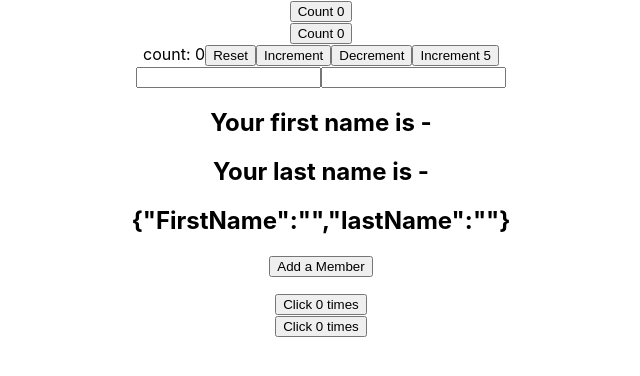
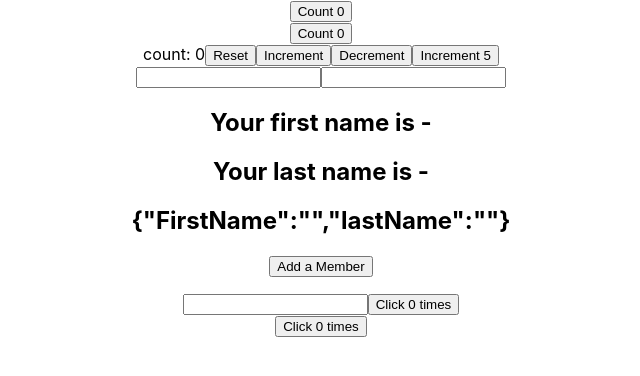
Before and after one commit to pasan077/react-hook-codevolution, a React (Create React App) app: page / in a window 1280 px wide. Shown: the top 376 px of the page, without its empty margins (319-959 px from the left). Built offline with nearby package versions, Linux system fonts and the light colour scheme.

Commit message:
26-02-20 1636hrs

```diff
--- a/src/components/ClassCounterOne.js
+++ b/src/components/ClassCounterOne.js
@@ -4,7 +4,8 @@ class ClassCounterOne extends Component {
   constructor(props) {
     super(props);
     this.state = {
-      count: 0
+      count: 0,
+      name: ""
     };
   }
 
@@ -19,6 +20,14 @@ class ClassCounterOne extends Component {
   render() {
     return (
       <div>
+        <input
+          type="text"
+          value={this.state.name}
+          onChange={e => {
+            this.setState({ name: e.target.value });
+          }}
+        ></input>
+
         <button onClick={() => this.setState({ count: this.state.count + 1 })}>
           Click {this.state.count} times
         </button>
```
